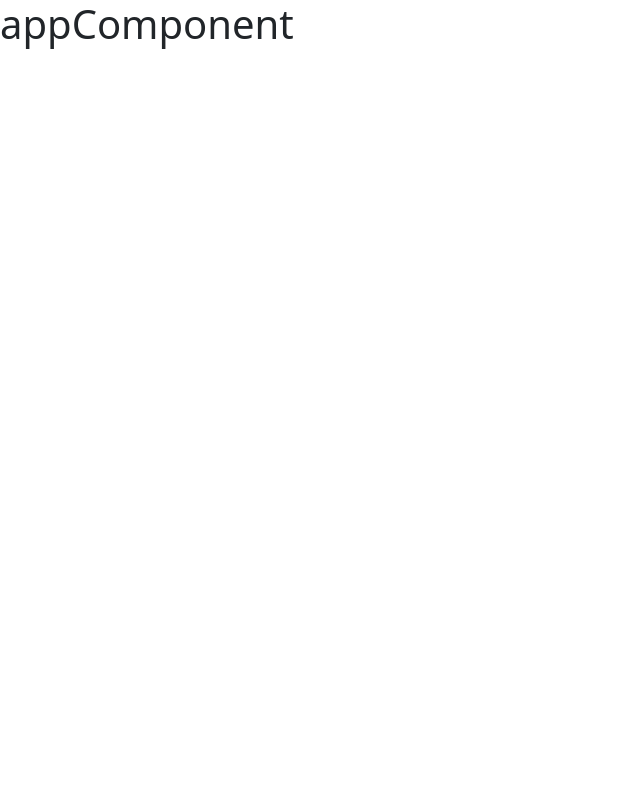
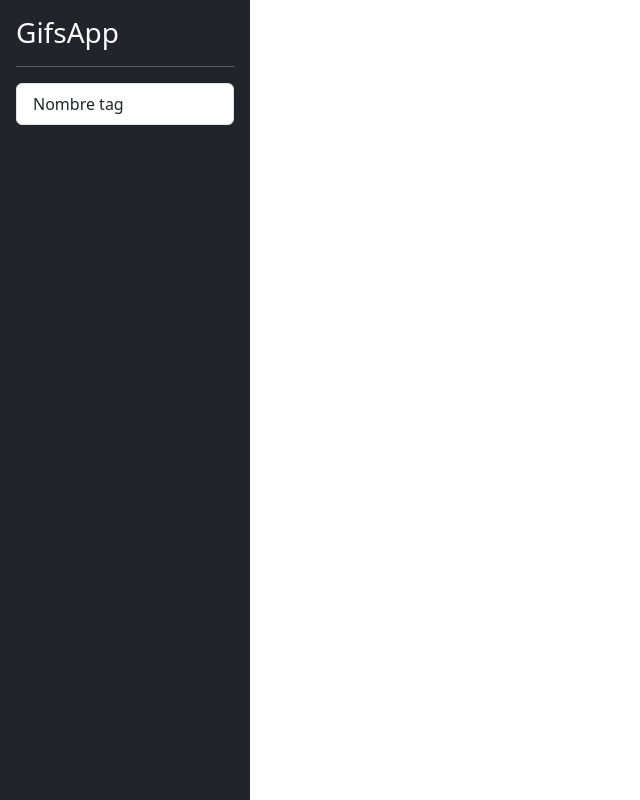
Before and after one commit to MLeandroCardenas/gifs-app, an Angular app: page / in a window 1280 px wide. Shown: the whole page, without its empty margins (0-640 px from the left). Built offline with nearby package versions, Linux system fonts and the light colour scheme.

Commit message:
Diseño y estructura inicial

```diff
--- a/src/app/app.component.html
+++ b/src/app/app.component.html
@@ -1 +1,5 @@
-<h1>appComponent</h1>
+<div class="d-flex">
+    <!-- Sidebar -->
+    <shared-sidebar></shared-sidebar>
+    <!-- Home Page -->
+</div>
--- /dev/null
+++ b/src/app/shared/components/sidebar/sidebar.component.css
@@ -0,0 +1,4 @@
+#sidebar {
+    height: 100vh;
+    width: 250px;
+}
--- /dev/null
+++ b/src/app/shared/components/sidebar/sidebar.component.html
@@ -0,0 +1,8 @@
+<div class="bg-dark border-right p-3" id="sidebar">
+    <h3 class="text-light">GifsApp</h3>
+    <hr class="text-white">
+
+    <div class="list-group list-reset">
+        <button class="list-group-item list-group-item-action">Nombre tag</button>
+    </div>
+</div>
```
Also changed, not shown: src/app/app.module.ts (+7 -1 lines), src/app/gifs/gifs.module.ts (added, +12 -0 lines), src/app/shared/components/sidebar/sidebar.component.ts (added, +10 -0 lines), src/app/shared/shared.module.ts (added, +18 -0 lines).
